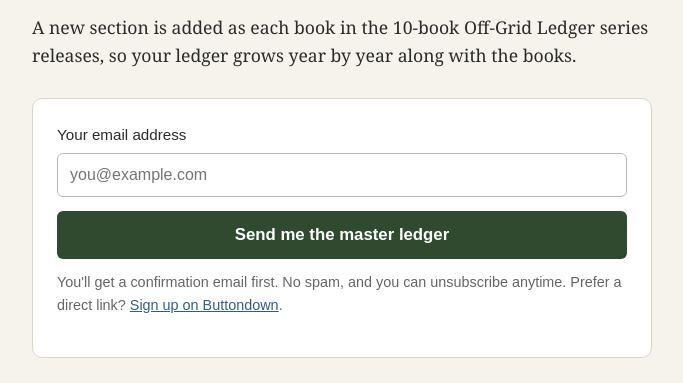
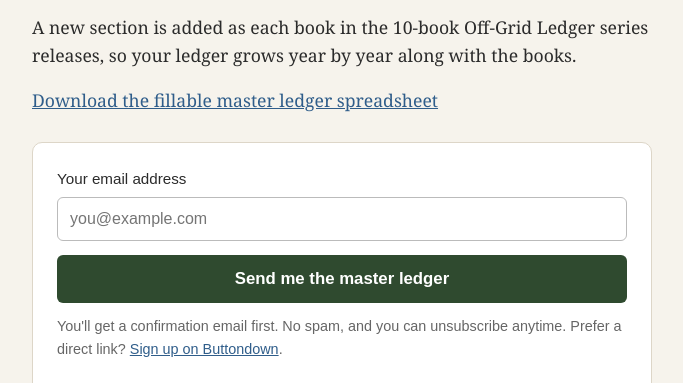
Before and after one commit to Gbolduc1/freebie, a plain HTML site: page index.html in a window 1280 px wide. Shown: the part 226-609 px from the top of the page, without its empty margins (298-981 px from the left). Drawn offline with Linux system fonts and the light colour scheme.

Commit message:
Add fillable master ledger spreadsheet download link
Co-authored-by: Gbolduc1 <Gbolduc1@users.noreply.github.com>

```diff
--- a/index.html
+++ b/index.html
@@ -29,6 +29,7 @@
     <h1>Get the free Off-Grid Ledger master ledger</h1>
     <p>The master ledger is a blank ledger you fill in yourself. It gives you one place to track every dollar and decision on your homestead.</p>
     <p>A new section is added as each book in the 10-book Off-Grid Ledger series releases, so your ledger grows year by year along with the books.</p>
+    <p><a href="https://gbolduc1.github.io/freebie/downloads/off-grid-ledger-master-ledger-series.xlsx">Download the fillable master ledger spreadsheet</a></p>
 
     <div class="card">
       <form action="https://buttondown.com/api/emails/embed-subscribe/offgridledger" method="post" target="popupwindow" onsubmit="window.open('https://buttondown.com/offgridledger', 'popupwindow')">
```
